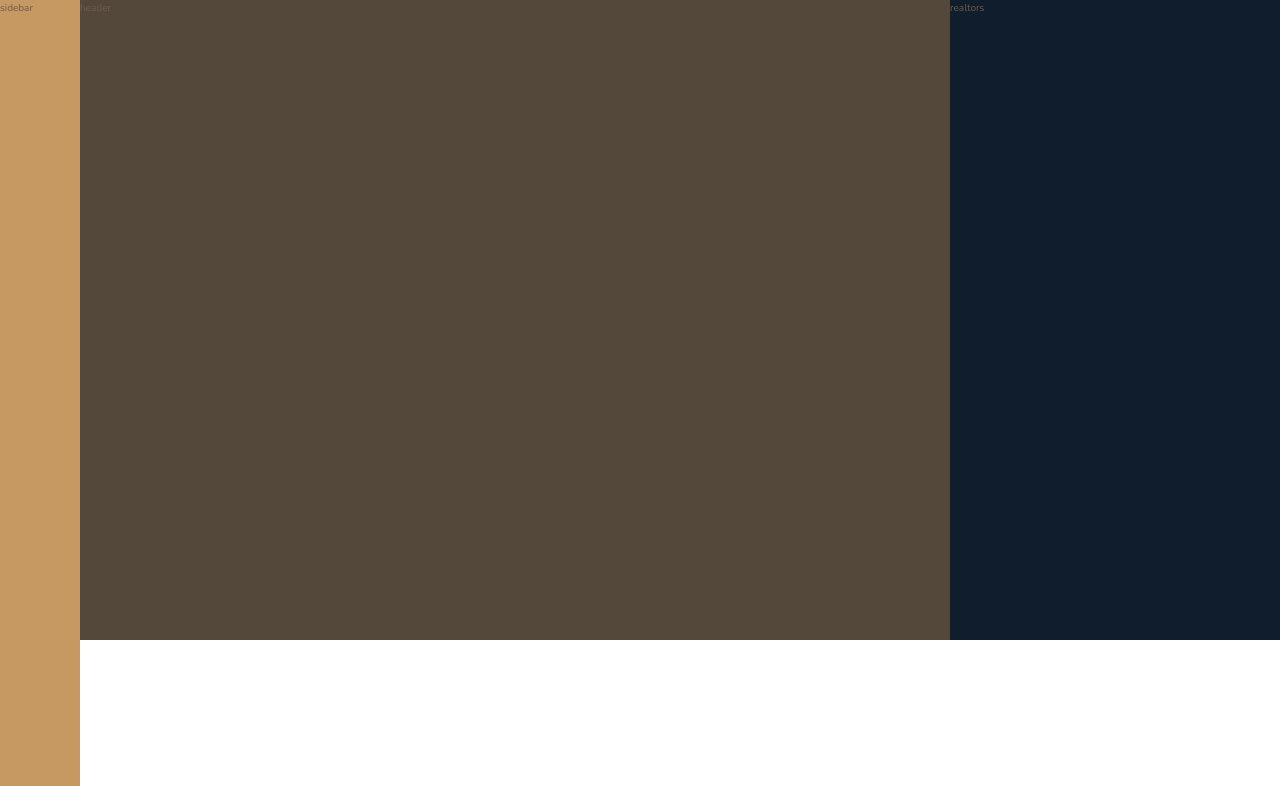
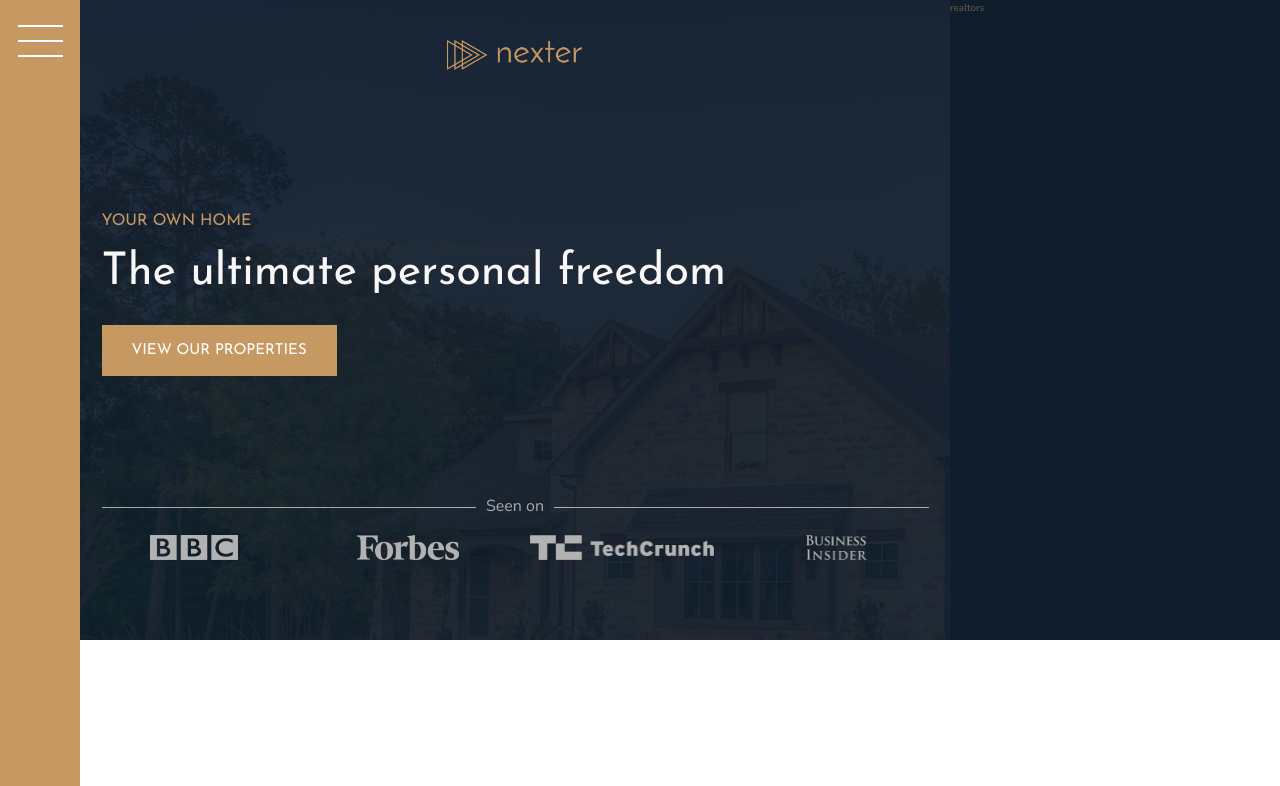
Before and after one commit to Belindaliang51/nexter, a website: page index.html in a window 1280 px wide. Shown: the top 786 px of the page. Drawn offline with nearby package versions, Linux system fonts and the light colour scheme.

Commit message:
Add header content and edit layout using CSS GRID

```diff
--- a/index.html
+++ b/index.html
@@ -13,10 +13,20 @@
     </head>
     <body class="container">
         <div class="sidebar">
-            sidebar
+           <button class="nav-btn"></button>
         </div>
         <header class="header">
-            header
+            <img src="img/logo.png" alt="nexter logo" class="header__logo">
+            <h3 class="heading-3">Your own home</h3>
+            <h1 class="heading-1">The ultimate personal freedom</h1>
+            <button class="btn header__btn">View our properties</button>
+            <div class="header__seenon-text">Seen on</div>
+            <div class="header__seenon-logos">
+                <img src="img/logo-bbc.png" alt="Seen on logo 1">
+                <img src="img/logo-forbes.png" alt="Seen on logo 1">
+                <img src="img/logo-techcrunch.png" alt="Seen on logo 1">
+                <img src="img/logo-bi.png" alt="Seen on logo 1">
+            </div>
         </header>
         <div class="realtors">
             realtors
--- a/sass/_header.scss
+++ b/sass/_header.scss
@@ -1,4 +1,58 @@
 .header {
     background-color: $color-grey-dark-1;
     grid-column: full-start/col-end 6;
+    background-image: linear-gradient(rgba($color-secondary, 0.93), rgba($color-secondary, 0.93)),
+    url("../img/hero.jpeg");
+    background-position: cover;
+    padding: 8rem;
+    padding-top:4rem;
+
+    display: grid;
+    grid-template-rows:1fr min-content 6rem 1fr;
+    grid-template-columns: max-content;
+    grid-row-gap:1.5rem;
+    justify-content: center;
+
+
+    &__logo{
+        height: 3rem;
+        justify-self: center;
+    }
+
+    &__btn{
+        align-self:start;
+        justify-self: start;
+    }
+
+    &__seenon-logos{
+        display:grid;
+        grid-template-columns: repeat(4,1fr);
+        grid-column-gap:3rem;
+        justify-items: center;
+
+
+        img{
+            height: 2.5rem;
+            filter:brightness(70%)
+        }
+
+    }
+    &__seenon-text{
+        display:grid;
+        font-size: 1.6rem;
+        color:$color-grey-light-2;
+        grid-template-columns: 1fr max-content 1fr;
+        align-items: center;
+        justify-content: center;
+        grid-column-gap:1rem;
+
+        &::before,
+        &::after{
+            content:"";
+            height: 1px;
+            display: block;
+            background-color:currentColor;
+        }
+
+    }
 }
--- a/sass/_homes.scss
+++ b/sass/_homes.scss
@@ -1,9 +1,11 @@
 .homes{
     grid-column: center-start/center-end;
+    padding: 10rem 0;
 
     display:grid;
     grid-template-columns: repeat(auto-fit, minmax(25rem,1fr));
     grid-gap:7rem;
+
 }
 
 .home{
--- a/sass/_sidebar.scss
+++ b/sass/_sidebar.scss
@@ -2,4 +2,33 @@
     background-color: $color-primary;
     grid-column: sidebar-start/sidebar-end;
     grid-row:1/-1;
+    display: flex;
+    justify-content: center;
+
+    .nav-btn{
+        border:none;
+        border-radius: 0;
+        margin-top: 4rem;
+
+        background-color: #fff;
+        height: 2px;
+        width:4.5rem;
+
+        &::before,
+        &::after{
+            content:"";
+            display:block;
+            background-color: #fff;
+            height: 2px;
+            width:4.5rem;
+
+        }
+
+        &::before{
+            transform: translateY(-1.5rem);
+        }
+        &::after {
+            transform: translateY(1.3rem);
+        }
+    }
 }
--- a/sass/_typography.scss
+++ b/sass/_typography.scss
@@ -4,6 +4,10 @@
 }
 .heading-1{
     @extend %heading;
+    font-size: 4.5rem;
+    color:$color-grey-light-1;
+    line-height: 1; //space between lines
+
 }
 .heading-2{
     @extend %heading;
```
Also changed, not shown: css/style.css.
